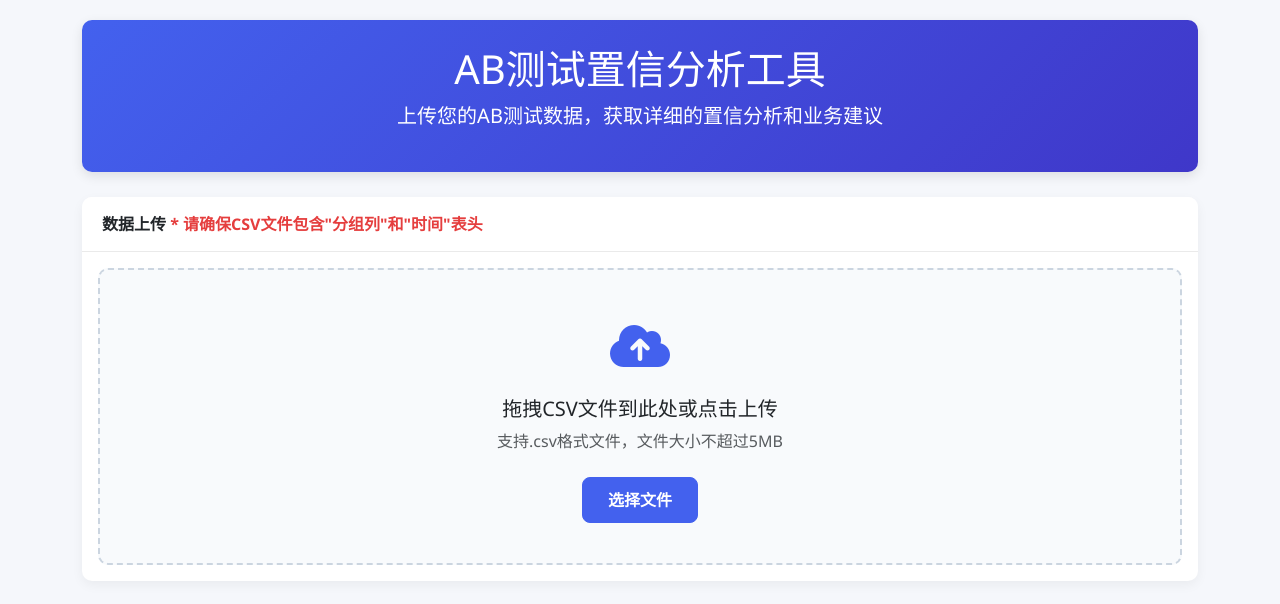
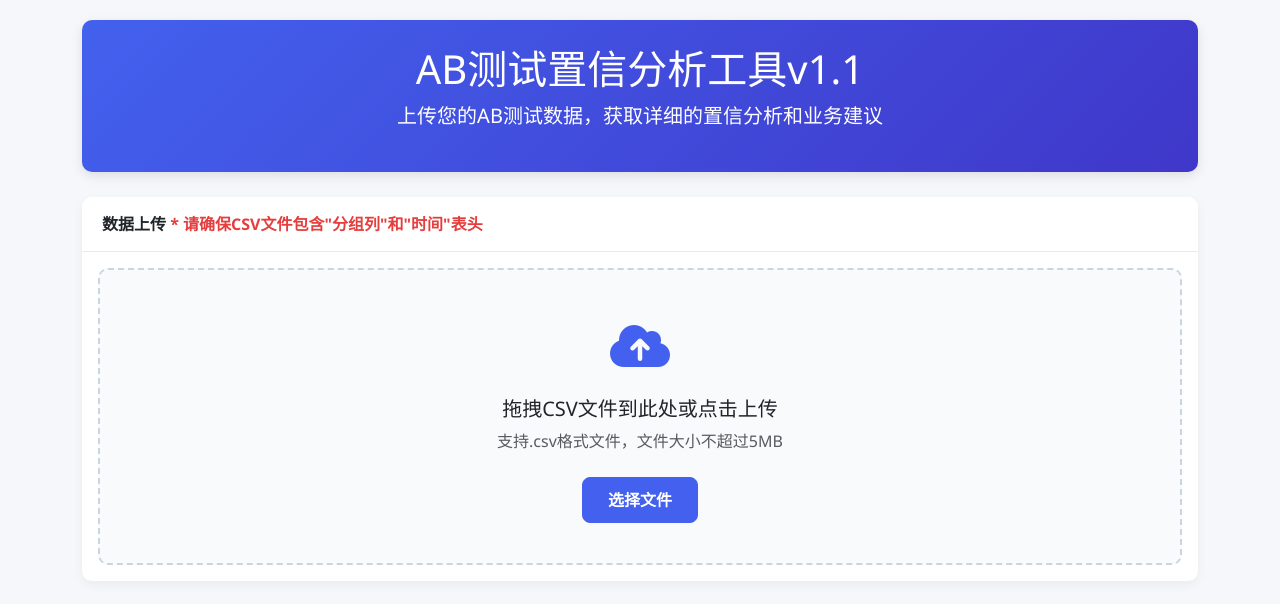
Before and after one commit to Climent-1/confidence-analysis-tool, a plain HTML site: page index.html in a window 1280 px wide. Drawn offline with nearby package versions, Linux system fonts and the light colour scheme.

Commit message:
Update header to include version number v1.1

```diff
--- a/index.html
+++ b/index.html
@@ -252,7 +252,7 @@
 <body>
     <div class="container">
         <div class="header text-center">
-            <h1>AB测试置信分析工具</h1>
+            <h1>AB测试置信分析工具v1.1</h1>
             <p class="lead">上传您的AB测试数据，获取详细的置信分析和业务建议</p>
         </div>
 
```
